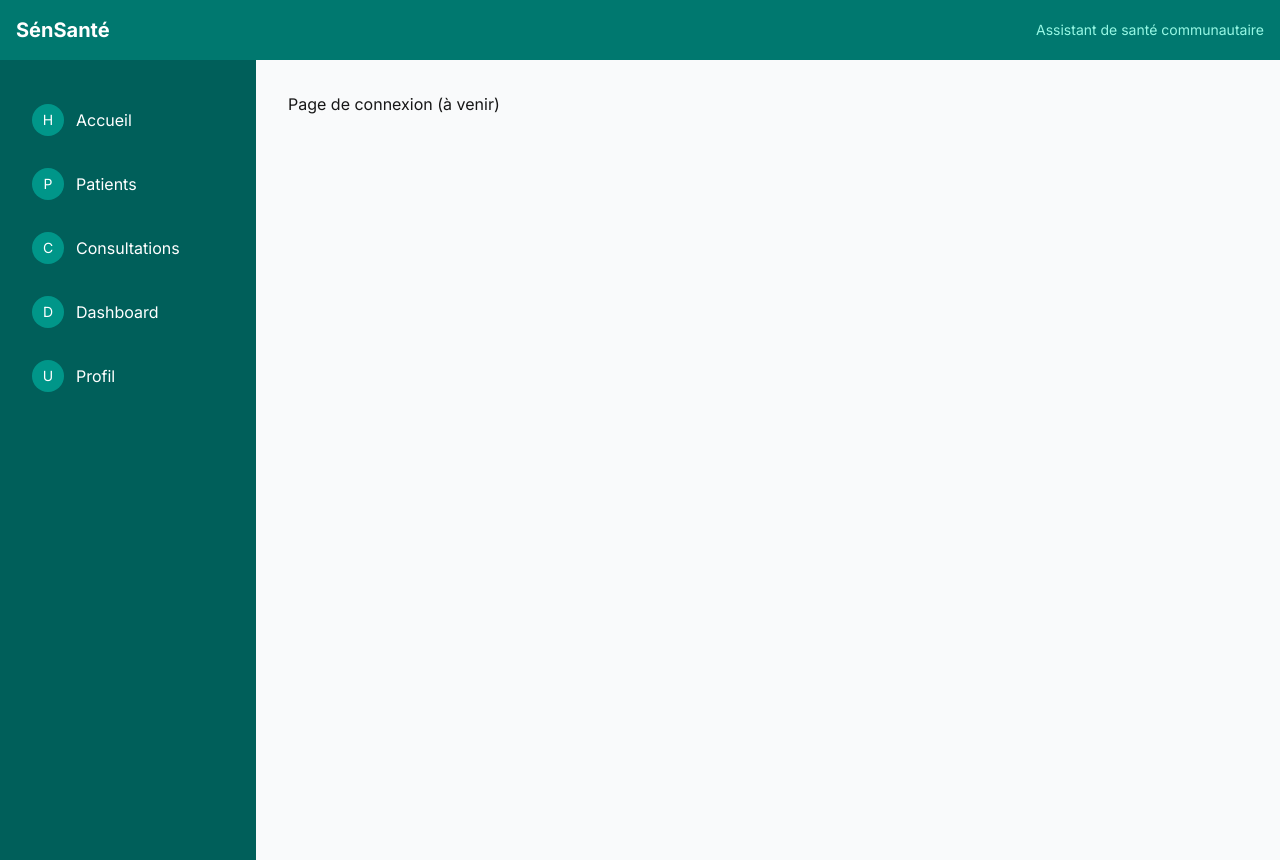
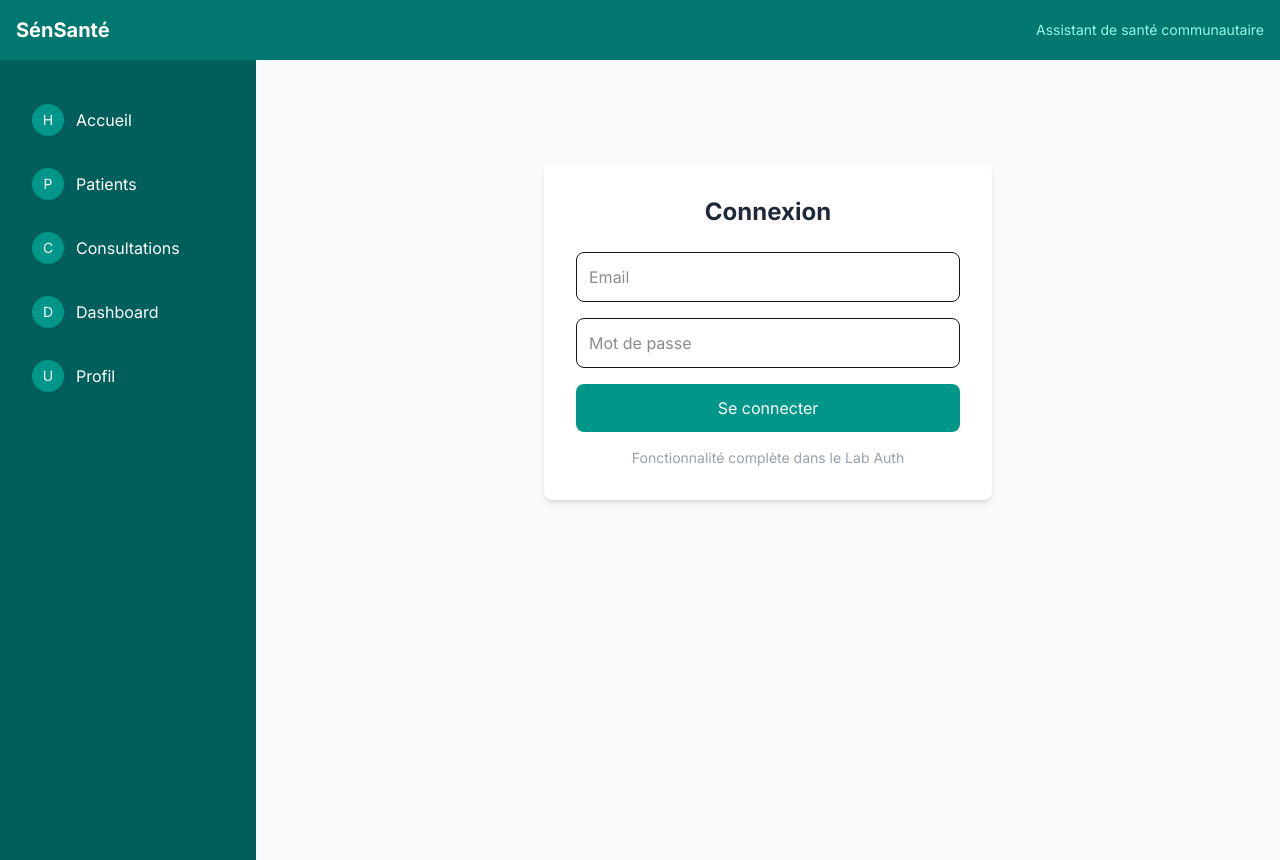
Before and after one commit to HxHxH404/sensante, a Next.js app: page /login in a window 1280 px wide. Built offline with nearby package versions, Linux system fonts and the light colour scheme.

Commit message:
Page login (Le Bouclier)

```diff
--- a/src/app/login/page.tsx
+++ b/src/app/login/page.tsx
@@ -1 +1,29 @@
-export default function LoginPage() { return <h1>Page de connexion (à venir) </h1>; }
+export default function LoginPage() {
+  return (
+    <div className="flex items-center justify-center min-h-[60vh]">
+      <div className="bg-white p-8 rounded-lg shadow-md w-full max-w-md">
+        <h1 className="text-2xl font-bold text-gray-800 mb-6 text-center">
+          Connexion
+        </h1>
+        <div className="space-y-4">
+          <input
+            type="email"
+            placeholder="Email"
+            className="w-full p-3 border rounded-lg"
+          />
+          <input
+            type="password"
+            placeholder="Mot de passe"
+            className="w-full p-3 border rounded-lg"
+          />
+          <button className="w-full bg-teal-600 text-white py-3 rounded-lg hover:bg-teal-700 transition">
+            Se connecter
+          </button>
+        </div>
+        <p className="text-sm text-gray-400 text-center mt-4">
+          Fonctionnalité complète dans le Lab Auth
+        </p>
+      </div>
+    </div>
+  );
+}
```
